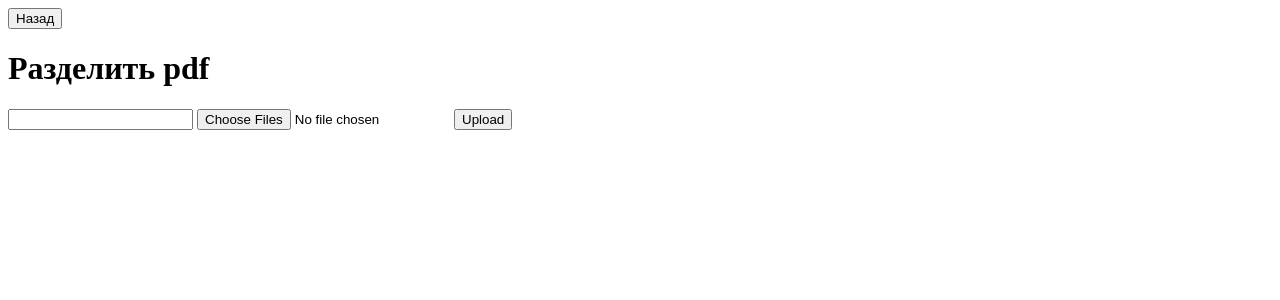
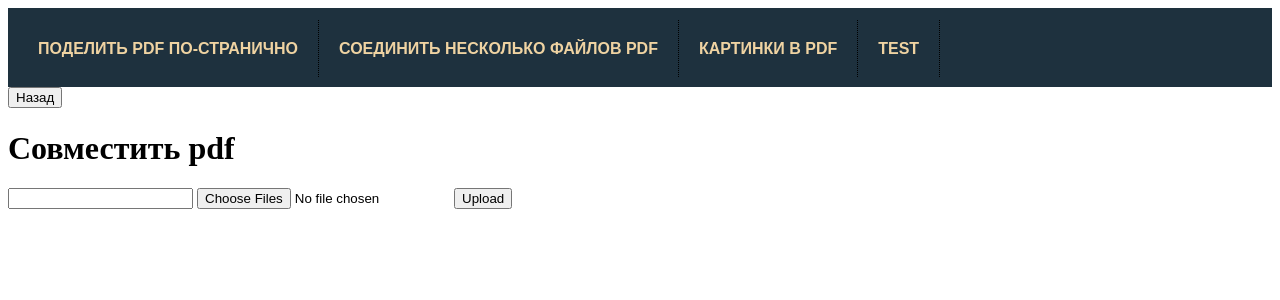
Before and after one commit to 25tonsOfCandy/multiple_pdf_to_one, a Flask app: page /mergepdf in a window 1280 px wide. Shown: the top 300 px of the page. Run offline with Flask 3, Linux system fonts and the light colour scheme.

Commit message:
navigation bar

```diff
--- /dev/null
+++ b/static/styles/navigation.css
@@ -0,0 +1,21 @@
+.nav {
+    display: flex;
+    justify-content: flex-start;
+    background-color: #1e313e;
+    padding: 10px;
+    }
+
+.nav-item {
+    color: #efd3a2;
+    padding: 20px;
+    font-size: 16px;
+    text-transform: uppercase;
+    text-decoration: none;
+    font-family: 'Montserrat', sans-serif;
+    border-right: 1px dotted black;
+    }
+
+.nav-item:hover {
+    color: #fbe0ad;
+    background-color: #121d25;
+    }
--- a/templates/mergepdf.html
+++ b/templates/mergepdf.html
@@ -1,9 +1,23 @@
 <!doctype html>
-<title>Разделить pdf</title>
+<head>
+    <title>Совместить pdf</title>
+    <meta charset="UTF-8">
+    <meta name="viewport" content="width=device-width, initial-scale=1.0">
+    <title>Main page</title>
+    <link rel="stylesheet" href="{{ url_for('static', filename='styles/navigation.css') }}">
+</head>
+<body>
+    <nav class = "nav">
+        <h3><a href="/splitpdf" class="nav-item">Поделить pdf по-странично</a></h3>
+        <h3><a href="/mergepdf" class="nav-item">Соединить несколько файлов pdf</a></h3>
+        <h3><a href="/picstopdf" class="nav-item">Картинки в pdf</a></h3>
+        <h3><a href="/test" class="nav-item">test</a></h3>
+    </nav>
     <a href='/'><input type="button" value="Назад"></a>
-    <h1>Разделить pdf</h1>
+    <h1>Совместить pdf</h1>
     <form action="/getmergedpdf" method=post enctype=multipart/form-data>
         <input type=text name=folder_for_download required>
         <input type=file name="file" accept="application/pdf" multiple required>
         <input type=submit value=Upload>
     </form>
+</body>
```
Also changed, not shown: templates/index.html (+7 -4 lines), templates/splitpdf.html (+16 -1 lines).
